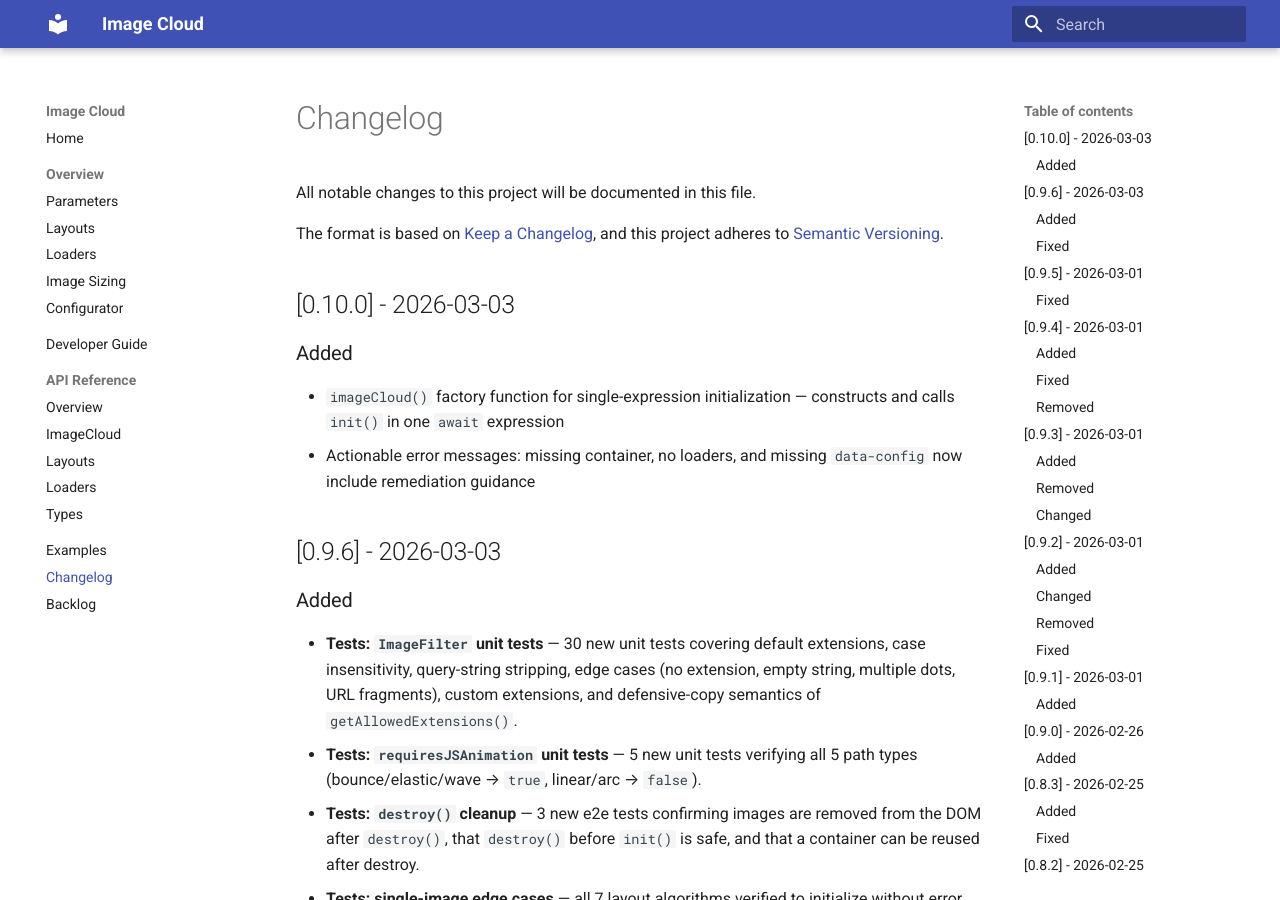
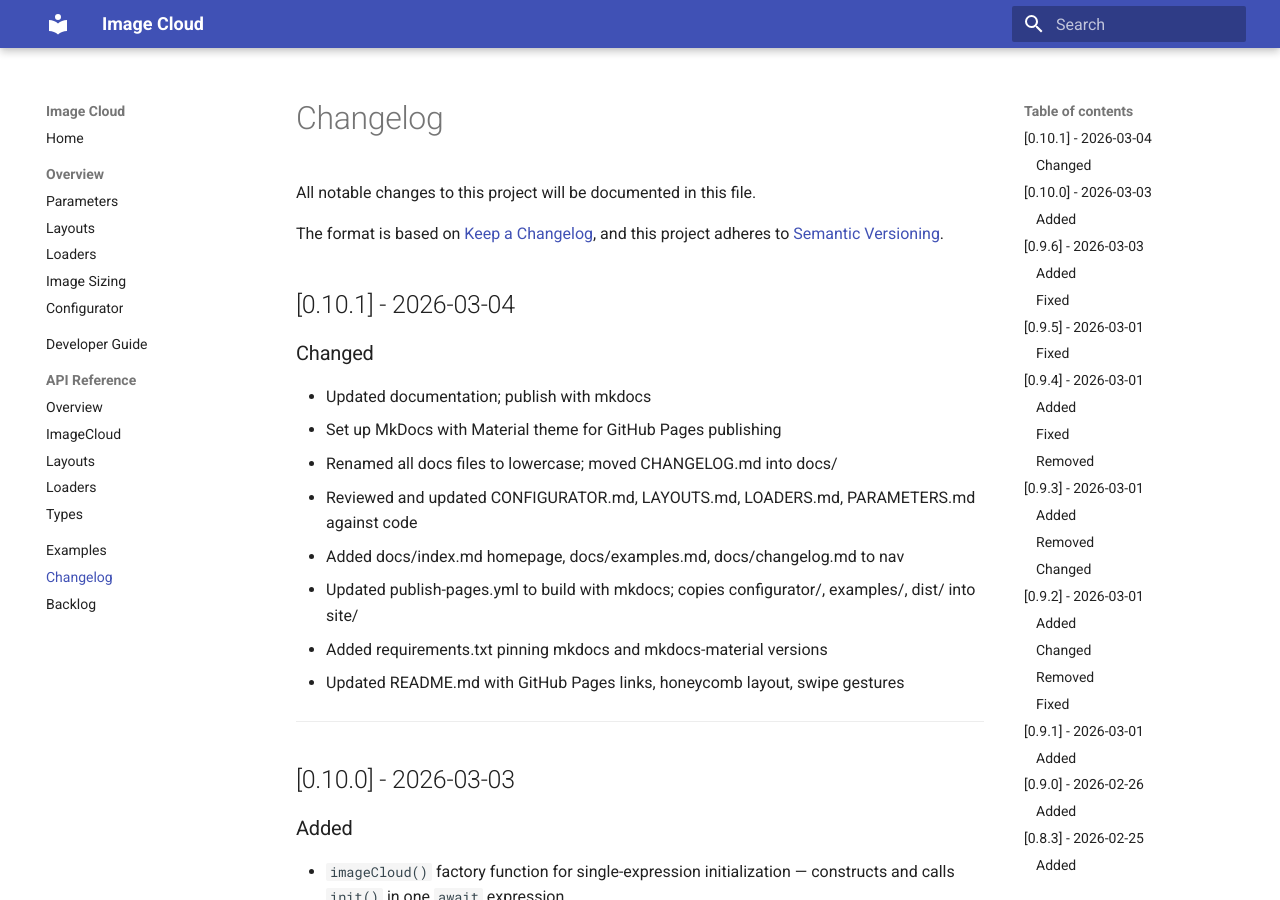
Before and after one commit to frybynite/image-cloud, an MkDocs documentation site: the page built from docs/changelog.md, in a window 1280 px wide and 900 px high. Built offline with MkDocs 1.6.1 and Material for MkDocs 9.7.7, drawn with Linux system fonts in a browser that asks for light colours.

Commit message:
Updated documentation; publish with mkdocs. 0.10.0 -> 0.10.1
Co-Authored-By: Claude Sonnet 4.6 (1M context) <noreply@anthropic.com>

```diff
--- a/docs/changelog.md
+++ b/docs/changelog.md
@@ -3,6 +3,20 @@
 All notable changes to this project will be documented in this file.
 
 The format is based on [Keep a Changelog](https://keepachangelog.com/), and this project adheres to [Semantic Versioning](https://semver.org/).
+
+## [0.10.1] - 2026-03-04
+
+### Changed
+- Updated documentation; publish with mkdocs
+- Set up MkDocs with Material theme for GitHub Pages publishing
+- Renamed all docs files to lowercase; moved CHANGELOG.md into docs/
+- Reviewed and updated CONFIGURATOR.md, LAYOUTS.md, LOADERS.md, PARAMETERS.md against code
+- Added docs/index.md homepage, docs/examples.md, docs/changelog.md to nav
+- Updated publish-pages.yml to build with mkdocs; copies configurator/, examples/, dist/ into site/
+- Added requirements.txt pinning mkdocs and mkdocs-material versions
+- Updated README.md with GitHub Pages links, honeycomb layout, swipe gestures
+
+---
 
 ## [0.10.0] - 2026-03-03
 
--- a/package.json
+++ b/package.json
@@ -1,6 +1,6 @@
 {
   "name": "@frybynite/image-cloud",
-  "version": "0.10.0",
+  "version": "0.10.1",
   "description": "Javascript/TypeScript image cloud library with custom loaders, various layouts, full images styling, with animation and zoom effects",
   "type": "module",
   "main": "./dist/image-cloud.umd.js",
```
